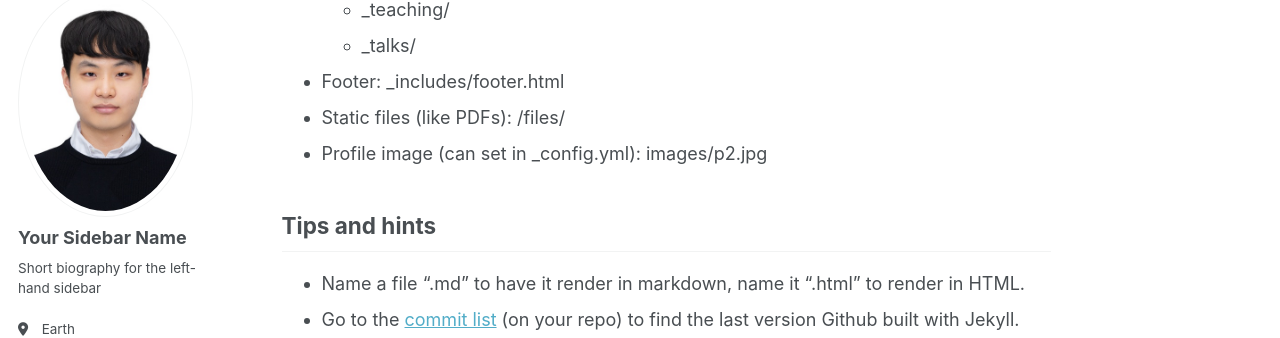
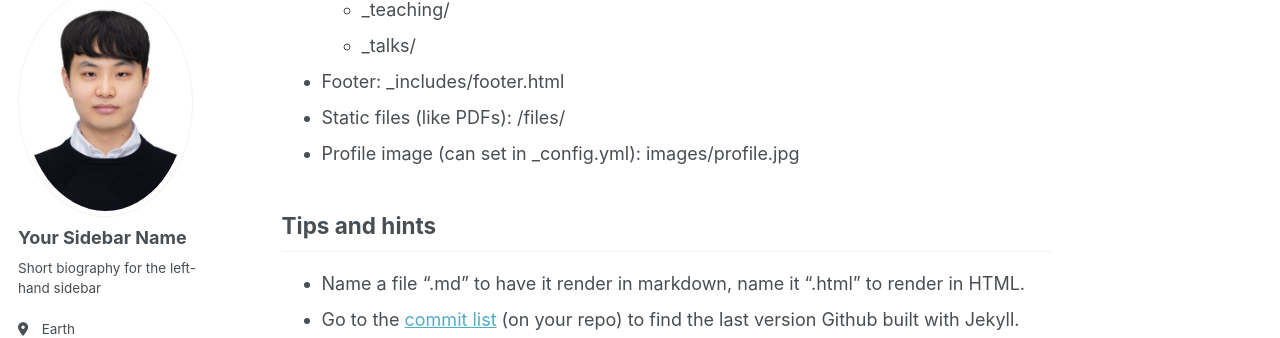
Before and after one commit to mincheoree/mincheoree.github.io, a Jekyll site: the page built from _pages/markdown.md, in a window 1280 px wide and 900 px high, scrolled down 389 px. Shown: the part 117-455 px from the top of the window. Built offline with Jekyll 4.4.1, drawn with Linux system fonts in a browser that asks for light colours; some web fonts are replaced.

Commit message:
profile2

```diff
--- a/_config.yml
+++ b/_config.yml
@@ -21,7 +21,7 @@
 #               Additional customization can be done by editing /_includes/author-profile.html
 author:
   # Biographic information
-  avatar           : "p2.jpg"
+  avatar           : "profile.jpg"
   name             : "Your Sidebar Name"
   pronouns         : # example: "she/her"
   bio              : "Short biography for the left-hand sidebar"
--- a/_pages/markdown.md
+++ b/_pages/markdown.md
@@ -20,7 +20,7 @@
   * _talks/
 * Footer: _includes/footer.html
 * Static files (like PDFs): /files/
-* Profile image (can set in _config.yml): images/p2.jpg
+* Profile image (can set in _config.yml): images/profile.jpg
 
 ## Tips and hints
 
```
Also changed, not shown: images/profile.jpg (renamed from images/p2.jpg).
